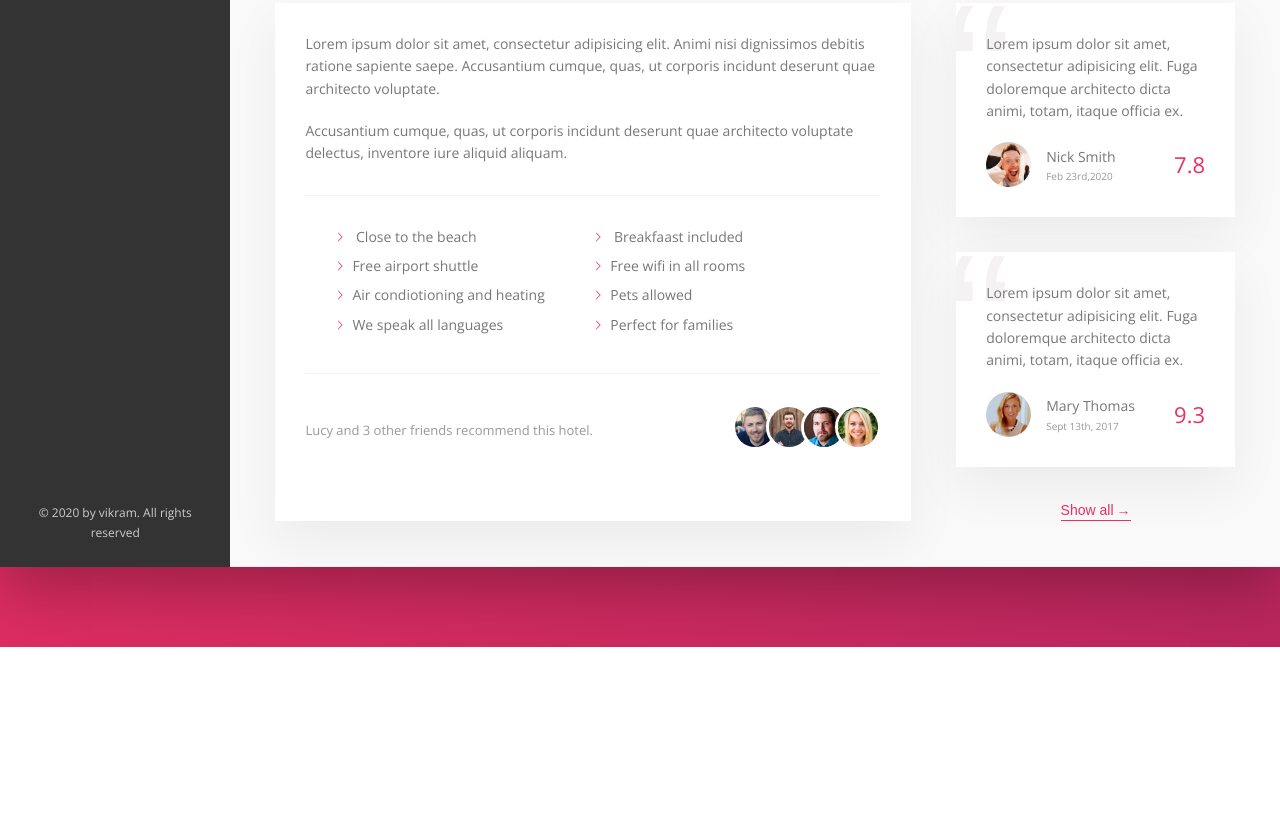
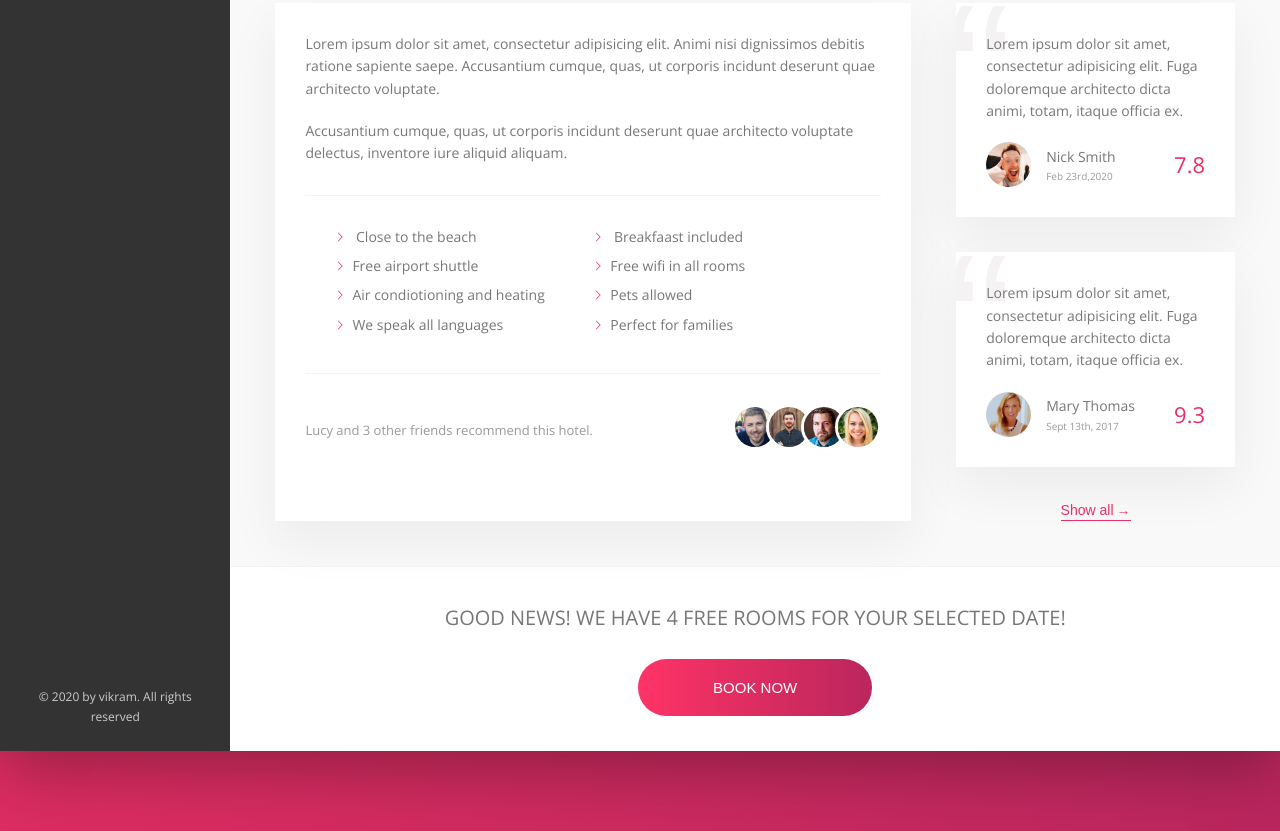
Before and after one commit to singhvik/booking-site, a website: page index.html in a window 1280 px wide. Shown: the part 671-1502 px from the top of the page. Before the commit the page ends 1318 px from the top, so only its background shows below. Drawn offline with nearby package versions, Linux system fonts and the light colour scheme.

Commit message:
Book now section

```diff
--- a/index.html
+++ b/index.html
@@ -241,6 +241,15 @@
               <button class="btn-inline">Show all<span>&rarr;</span></button>
             </div>
           </div>
+          <div class="cta">
+            <h2 class="cta__book-now">
+              Good news! We have 4 free rooms for your selected date!
+            </h2>
+            <button class="btn">
+              <span class="btn__visible">Book now</span>
+              <span class="btn__invisible">Only 4 rooms Left</span>
+            </button>
+          </div>
         </main>
       </div>
     </div>
--- a/sass/_component.scss
+++ b/sass/_component.scss
@@ -389,3 +389,72 @@
     z-index: 1;
   }
 }
+
+/// CTA
+
+.cta {
+  padding: 3.5rem 0;
+  text-align: center;
+  &__book-now {
+    text-transform: uppercase;
+    font-size: 2rem;
+    font-weight: 300;
+    margin-bottom: 2.5rem;
+  }
+}
+
+// btn
+
+.btn {
+  font-size: 1.5rem;
+  font-weight: 300;
+  text-transform: uppercase;
+  border-radius: 100px;
+  border: none;
+  position: relative;
+  overflow: hidden;
+  color: white;
+  background-image: linear-gradient(
+    to right,
+    var(--color-primary-light),
+    var(--color-primary-dark)
+  );
+  cursor: pointer;
+  & > * {
+    display: inline-block;
+    height: 100%;
+    width: 100%;
+    transition: all 0.2s;
+  }
+  &__visible {
+    padding: 2rem 7.5rem;
+    text-align: initial;
+  }
+
+  &__invisible {
+    position: absolute;
+    padding: 2rem 0;
+    left: 0;
+    top: -100%;
+  }
+
+  &:hover {
+    background-image: linear-gradient(
+      to left,
+      var(--color-primary-light),
+      var(--color-primary-dark)
+    );
+  }
+  &:hover &__visible {
+    transform: translateY(100%);
+  }
+
+  &:hover &__invisible {
+    top: 0;
+  }
+
+  &:focus {
+    outline: none;
+    animation: pulsate 1s infinite;
+  }
+}
```
Also changed, not shown: css/style.css.
